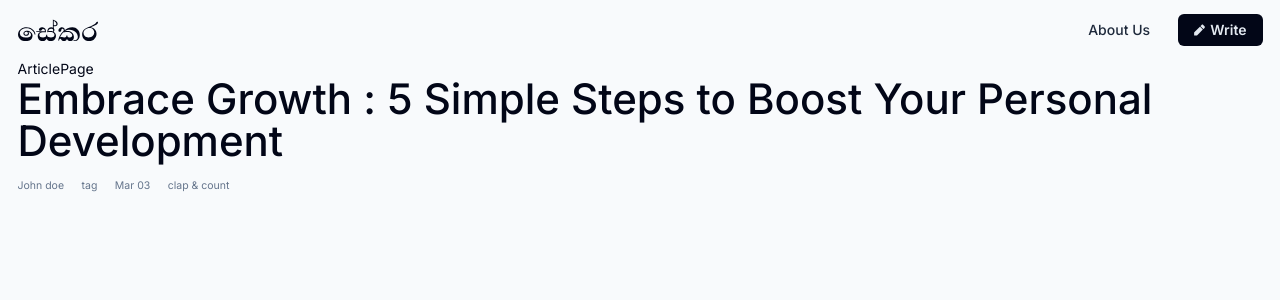
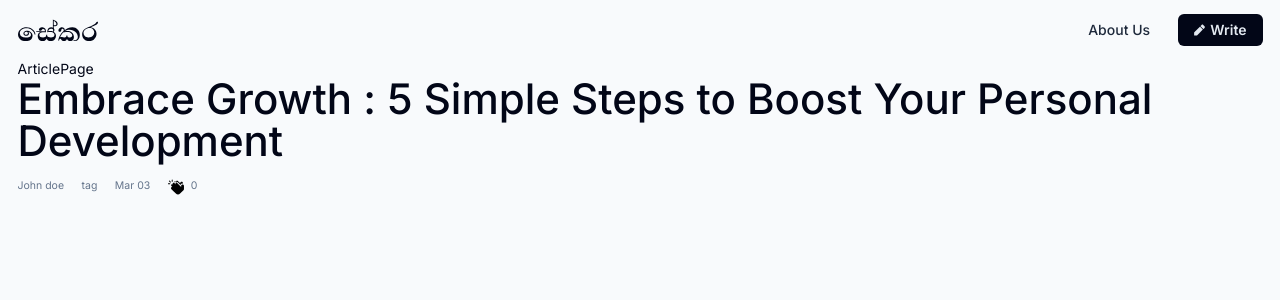
Before and after one commit to theshawa/sekara-web, a React (Vite) app: page /article in a window 1280 px wide. Shown: the top 300 px of the page. Built offline with nearby package versions, Linux system fonts and the light colour scheme.

Commit message:
clap button set

```diff
--- a/src/pages/ArticlePage.jsx
+++ b/src/pages/ArticlePage.jsx
@@ -1,3 +1,5 @@
+import ClapIcon from './ClapIcon';
+
 export const ArticlePage = () => {
 
     const obj = {
@@ -18,7 +20,11 @@ export const ArticlePage = () => {
             <div><a class="hover:bg-slate-200" href='/profile1'>{obj.name}</a></div>
             <div>tag</div>
             <div>{obj.posted_date}</div>
-            <div>clap & count</div>
+            <div class="flex space-x-2">
+
+                <ClapIcon />
+
+            </div>
 
         </section>
 
--- /dev/null
+++ b/src/pages/ClapIcon.jsx
@@ -0,0 +1,24 @@
+import { useState } from 'react';
+
+function ClapIcon() {
+
+    const [count, setCount] = useState(0)
+
+    return (
+        <div class="flex space-x-2">
+            <button onClick={() => setCount(count + 1)}>
+
+                <svg height="16px" viewBox="1 -18 511.999 511" width="16px">
+                    <path d="M135 78.5c8.285 0 15-6.715 15-15v-48c0-8.285-6.715-15-15-15s-15 6.715-15 15v48c0 8.285 6.715 15 15 15zm0 0M90.605 69.895l-36-36c-5.855-5.86-15.355-5.86-21.21 0-5.86 5.855-5.86 15.355 0 21.21l36 36A14.941 14.941 0 0080 95.5c3.836 0 7.676-1.465 10.605-4.395 5.86-5.855 5.86-15.355 0-21.21zm0 0M63 120.5H15c-8.285 0-15 6.715-15 15s6.715 15 15 15h48c8.285 0 15-6.715 15-15s-6.715-15-15-15zm0 0M225.898 86.168c12.043-12.043 28.051-18.672 45.079-18.672 17.027 0 33.039 6.629 45.078 18.672l84.02 84.02c12.39-24.403 37.737-41.165 66.925-41.165 5.137 0 10.152.524 15 1.512v-16.52c0-12.019-4.68-23.32-13.18-31.82s-19.8-13.18-31.82-13.18c-24.813 0-45 20.188-45 45v7.083L322.95 52.05c-17.352-17.352-45.583-17.352-62.934 0a44.209 44.209 0 00-9.254 13.55c-17.168-9.738-39.414-7.308-54.032 7.31-.5.495-.984 1.007-1.453 1.523 10.348 2.39 19.93 7.34 27.977 14.535a68.609 68.609 0 012.644-2.801zm0 0" />
+                    <path d="M467 159.023c-24.813 0-45 20.188-45 45v30.516l-55.563-55.562-71.593-71.598c-13.184-13.18-34.551-13.18-47.73 0-13.18 13.18-13.18 34.55 0 47.73l-42.427-42.425c-13.18-13.18-34.55-13.18-47.73 0s-13.18 34.55 0 47.73c-13.18-13.18-34.55-13.18-47.73 0s-13.18 34.55 0 47.73l42.425 42.426c-13.18-13.18-34.55-13.18-47.73 0s-13.18 34.551 0 47.73l71.594 71.595 77.785 77.78c18.52 18.524 42.847 27.782 67.172 27.782 24.328 0 48.656-9.258 67.175-27.781l108.243-108.238c10.386-10.391 16.109-24.2 16.109-38.891v-96.52c0-24.816-20.188-45.004-45-45.004zm0 0" />
+                </svg>
+
+            </button>
+
+            <h4>{count}</h4>
+
+        </div>
+    );
+}
+
+export default ClapIcon;
```
Also changed, not shown: src/pages/Context.jsx (added, +13 -0 lines).
